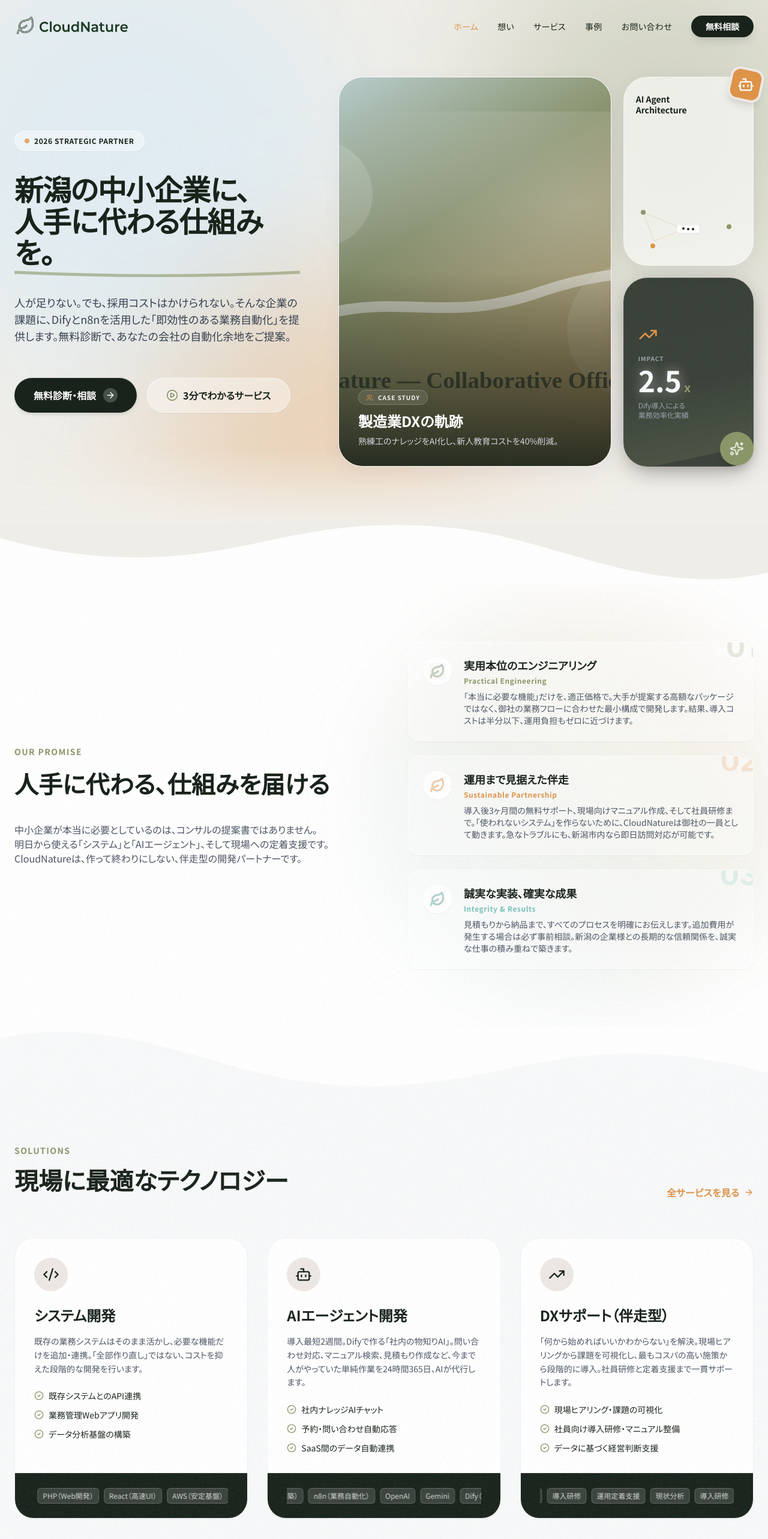
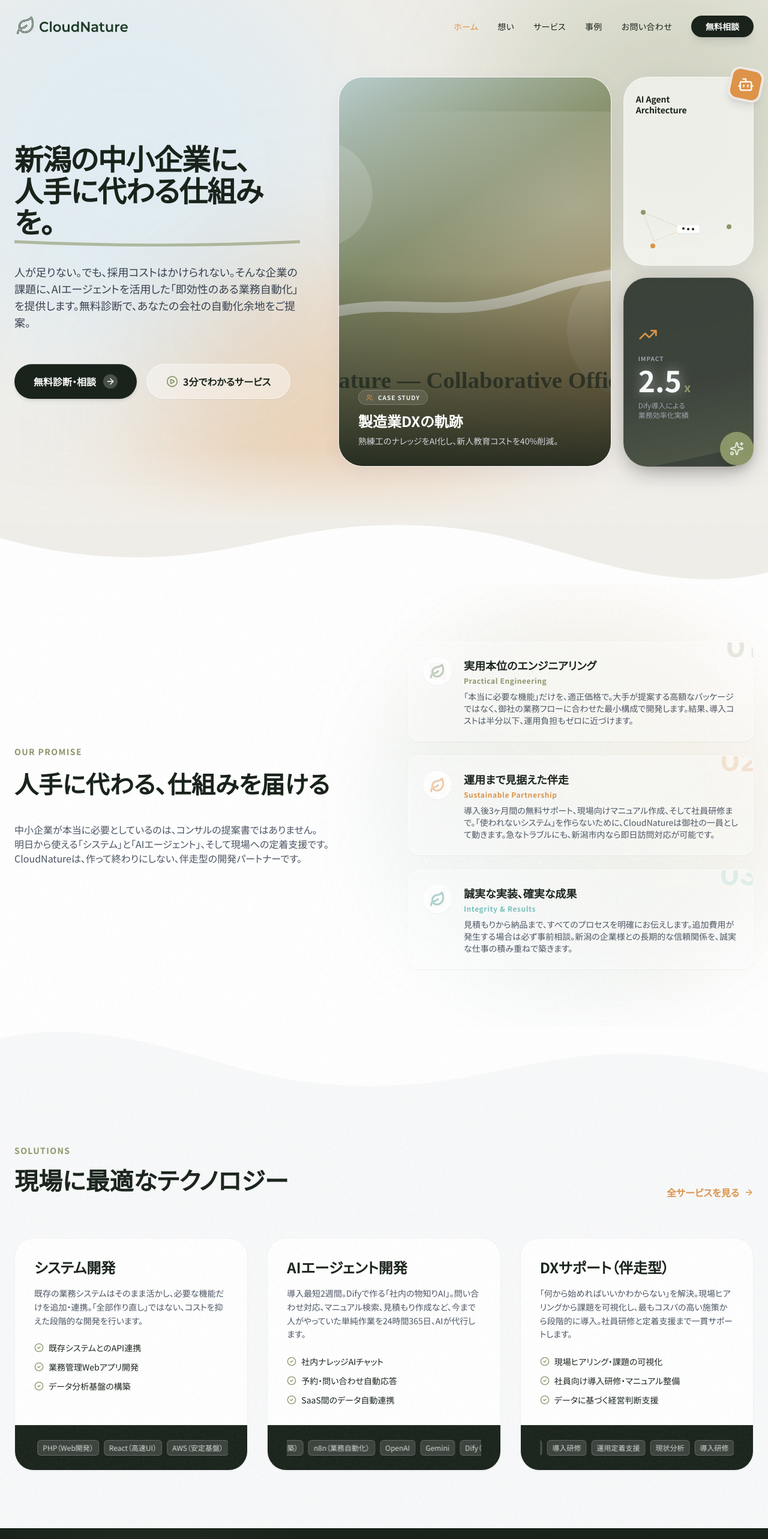
Before and after one commit to kohei0125/CloudNature, a Next.js app: page / in a window 1280 px wide. Shown: the top 2566 px of the page at 60% size. Built offline with nearby package versions, Linux system fonts and the light colour scheme.

Commit message:
refactor: サービスカードのアイコン表示とヒーローセクションのバッジ表示を削除しました。

```diff
--- a/components/home/HeroSection.tsx
+++ b/components/home/HeroSection.tsx
@@ -25,10 +25,10 @@ const HeroSection = () => {
       <div className="container mx-auto px-6 relative z-10 flex flex-col lg:grid lg:grid-cols-12 gap-10 lg:gap-16 lg:items-center">
         {/* LEFT COLUMN: Text Content */}
         <div className="lg:col-span-5 space-y-6 md:space-y-10 animate-in slide-in-from-bottom-10 duration-700">
-          <div className="inline-flex items-center gap-2 px-4 py-2 bg-white/40 backdrop-blur-md rounded-full text-xs font-bold tracking-wider text-[#19231B] border border-white/50 shadow-sm hover:shadow-md transition-shadow cursor-default">
+          {/* <div className="inline-flex items-center gap-2 px-4 py-2 bg-white/40 backdrop-blur-md rounded-full text-xs font-bold tracking-wider text-[#19231B] border border-white/50 shadow-sm hover:shadow-md transition-shadow cursor-default">
             <span className="w-2 h-2 bg-[#DD9348] rounded-full animate-pulse"></span>
             {HERO_COPY.badge}
-          </div>
+          </div> */}
 
           <h1 className="text-[clamp(2rem,4.5vw,3rem)] font-serif font-bold leading-[1.1] text-[#19231B] tracking-tight">
             {HERO_COPY.headingLine1}
--- a/components/home/ServicesSection.tsx
+++ b/components/home/ServicesSection.tsx
@@ -19,9 +19,6 @@ const ServicesSection = () => {
               className="bg-white rounded-[32px] overflow-hidden shadow-sm hover:shadow-2xl transition-all duration-300 flex flex-col h-full border border-gray-100 group"
             >
               <div className="p-6 md:p-8 flex-1">
-                <div className="w-14 h-14 bg-[#EDE8E5] rounded-full flex items-center justify-center mb-6 text-[#19231B] group-hover:bg-[#19231B] group-hover:text-white transition-colors duration-300">
-                  <service.icon className="w-7 h-7" />
-                </div>
                 <h4 className="text-2xl font-bold text-[#19231B] mb-4">{service.title}</h4>
                 <p className="text-gray-600 mb-6 text-sm leading-relaxed">{service.description}</p>
                 <ul className="space-y-3">
--- a/content/home.ts
+++ b/content/home.ts
@@ -3,11 +3,11 @@ import { ServiceItem, CaseStudy, ValueProp } from "@/types";
 
 export const HERO_COPY = {
   imageSrc: "/images/hero-office.svg",
-  badge: "2026 STRATEGIC PARTNER",
+  badge: "AI時代における企業の開発パートナー",
   headingLine1: "新潟の中小企業に、",
   headingLine2: "人手に代わる仕組みを。",
   description:
-    "人が足りない。でも、採用コストはかけられない。そんな企業の課題に、Difyとn8nを活用した「即効性のある業務自動化」を提供します。無料診断で、あなたの会社の自動化余地をご提案。",
+    "人が足りない。でも、採用コストはかけられない。そんな企業の課題に、AIエージェントを活用した「即効性のある業務自動化」を提供します。無料診断で、あなたの会社の自動化余地をご提案。",
   primaryCta: "無料診断・相談",
   secondaryCta: "3分でわかるサービス",
   heroImageAlt: "Modern office collaboration"
@@ -63,7 +63,6 @@ export const SERVICES: ServiceItem[] = [
     id: "dev",
     title: "システム開発",
     description: "既存の業務システムはそのまま活かし、必要な機能だけを追加・連携。「全部作り直し」ではない、コストを抑えた段階的な開発を行います。",
-    icon: Code2,
     features: ["既存システムとのAPI連携", "業務管理Webアプリ開発", "データ分析基盤の構築"],
     techStack: ["Python（AI・分析）", "PHP（Web開発）", "React（高速UI）", "AWS（安定基盤）"]
   },
@@ -71,7 +70,6 @@ export const SERVICES: ServiceItem[] = [
     id: "ai",
     title: "AIエージェント開発",
     description: "導入最短2週間。Difyで作る「社内の物知りAI」。問い合わせ対応、マニュアル検索、見積もり作成など、今まで人がやっていた単純作業を24時間365日、AIが代行します。",
-    icon: Bot,
     features: ["社内ナレッジAIチャット", "予約・問い合わせ自動応答", "SaaS間のデータ自動連携"],
     techStack: ["Dify（AIチャット構築）", "n8n（業務自動化）", "OpenAI", "Gemini"]
   },
@@ -79,7 +77,6 @@ export const SERVICES: ServiceItem[] = [
     id: "dx",
     title: "DXサポート（伴走型）",
     description: "「何から始めればいいかわからない」を解決。現場ヒアリングから課題を可視化し、最もコスパの高い施策から段階的に導入。社員研修と定着支援まで一貫サポートします。",
-    icon: TrendingUp,
     features: ["現場ヒアリング・課題の可視化", "社員向け導入研修・マニュアル整備", "データに基づく経営判断支援"],
     techStack: ["現状分析", "導入研修", "運用定着支援"]
   }
--- a/types/services.ts
+++ b/types/services.ts
@@ -4,7 +4,6 @@ export interface ServiceItem {
   id: string;
   title: string;
   description: string;
-  icon: LucideIcon;
   features: string[];
   techStack: string[];
 }
```
